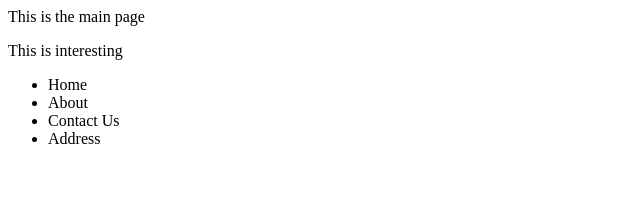
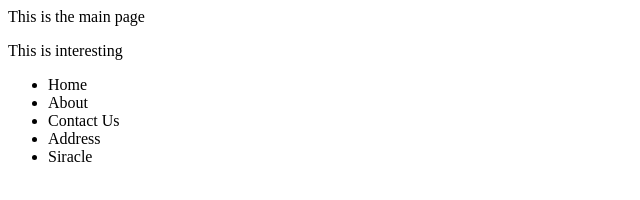
Before and after one commit to SithuSoe04/demo, a plain HTML site: page index.html in a window 1280 px wide. Shown: the full height of the page, 0-640 px from the left. Drawn offline with Linux system fonts and the light colour scheme.

Commit message:
added Siracle

```diff
--- a/index.html
+++ b/index.html
@@ -15,6 +15,7 @@
             <li> About </li>
             <li> Contact Us</li>
             <li> Address</li>
+            <li> Siracle </li>
         </ul>
     </nav>
 </body>
```
